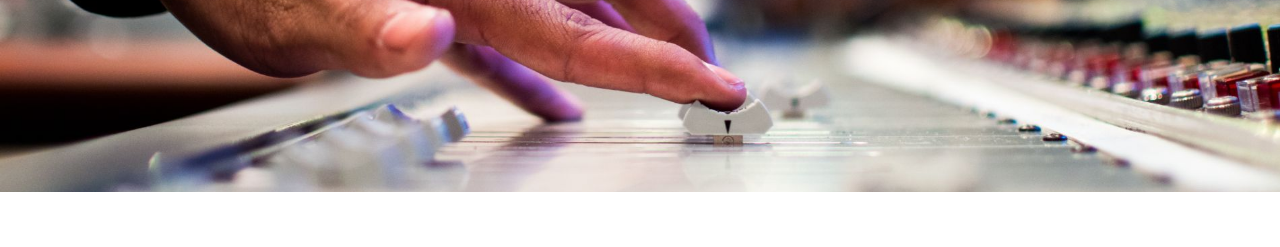
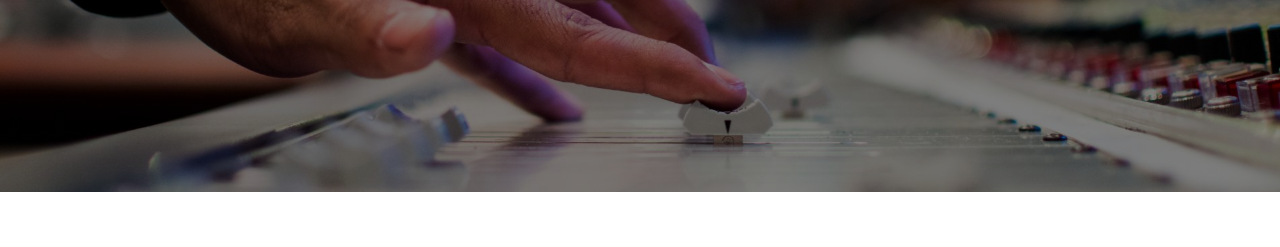
Before and after one commit to devdevi/starBootstrap, a plain HTML site: page index.html in a window 1280 px wide. Shown: the part 472-719 px from the top of the page. Drawn offline with nearby package versions, Linux system fonts and the light colour scheme.

Commit message:
LISTO CORRECIONES EN CSS

```diff
--- a/assets/css/main.css
+++ b/assets/css/main.css
@@ -40,7 +40,7 @@ header nav ul li:first-child{
 	font-size: 1.2em;
 }
 .firstPic{
-	background-image: url(../img/header.jpg);
+	background:  linear-gradient(rgba(0, 0, 0, 0.5), rgba(0, 0, 0, 0.5)), url(../img/header.jpg) no-repeat;
 	background-position: 50% 0;
 	padding: 13em;
 	background-size: cover;
```
